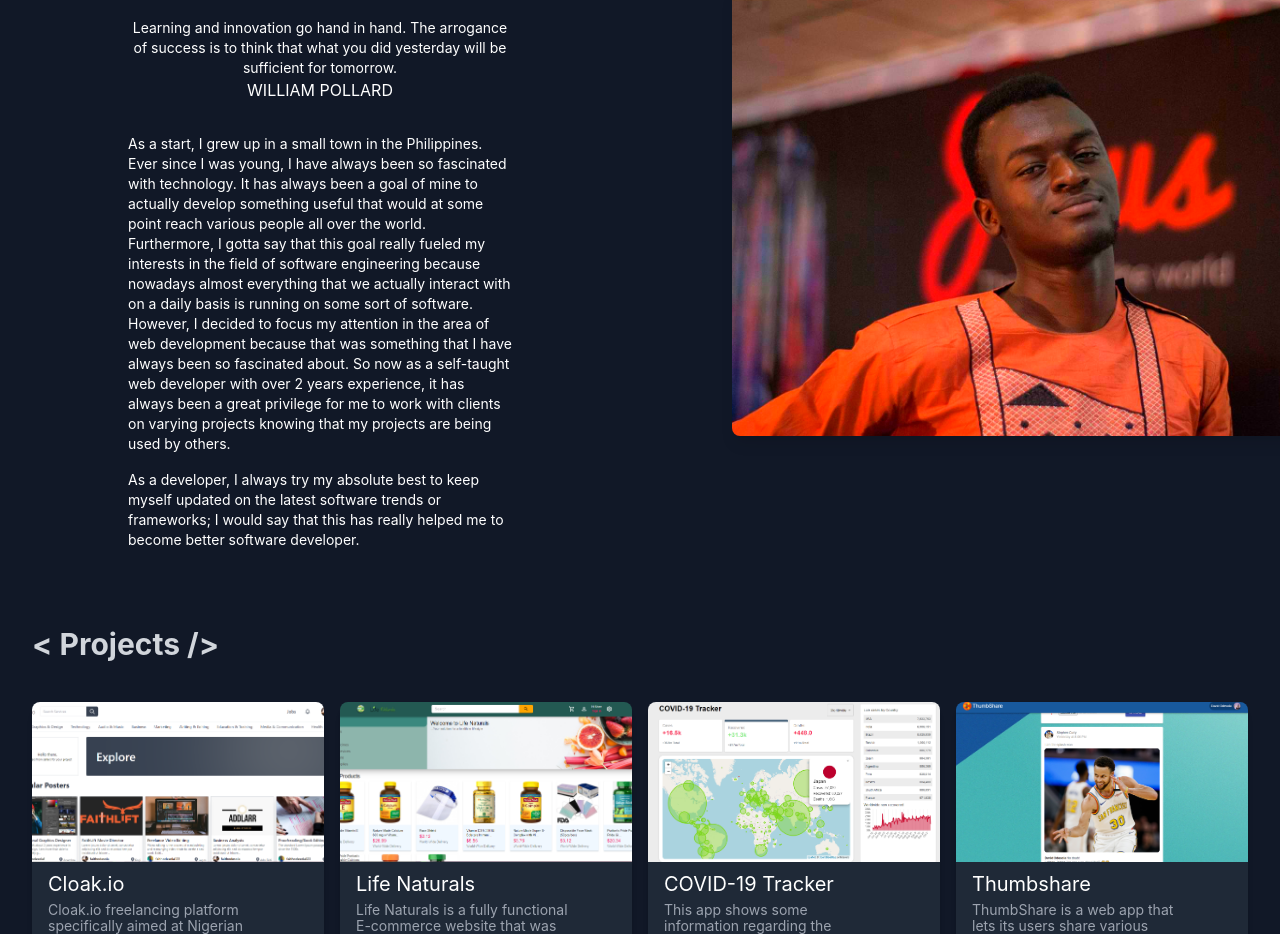
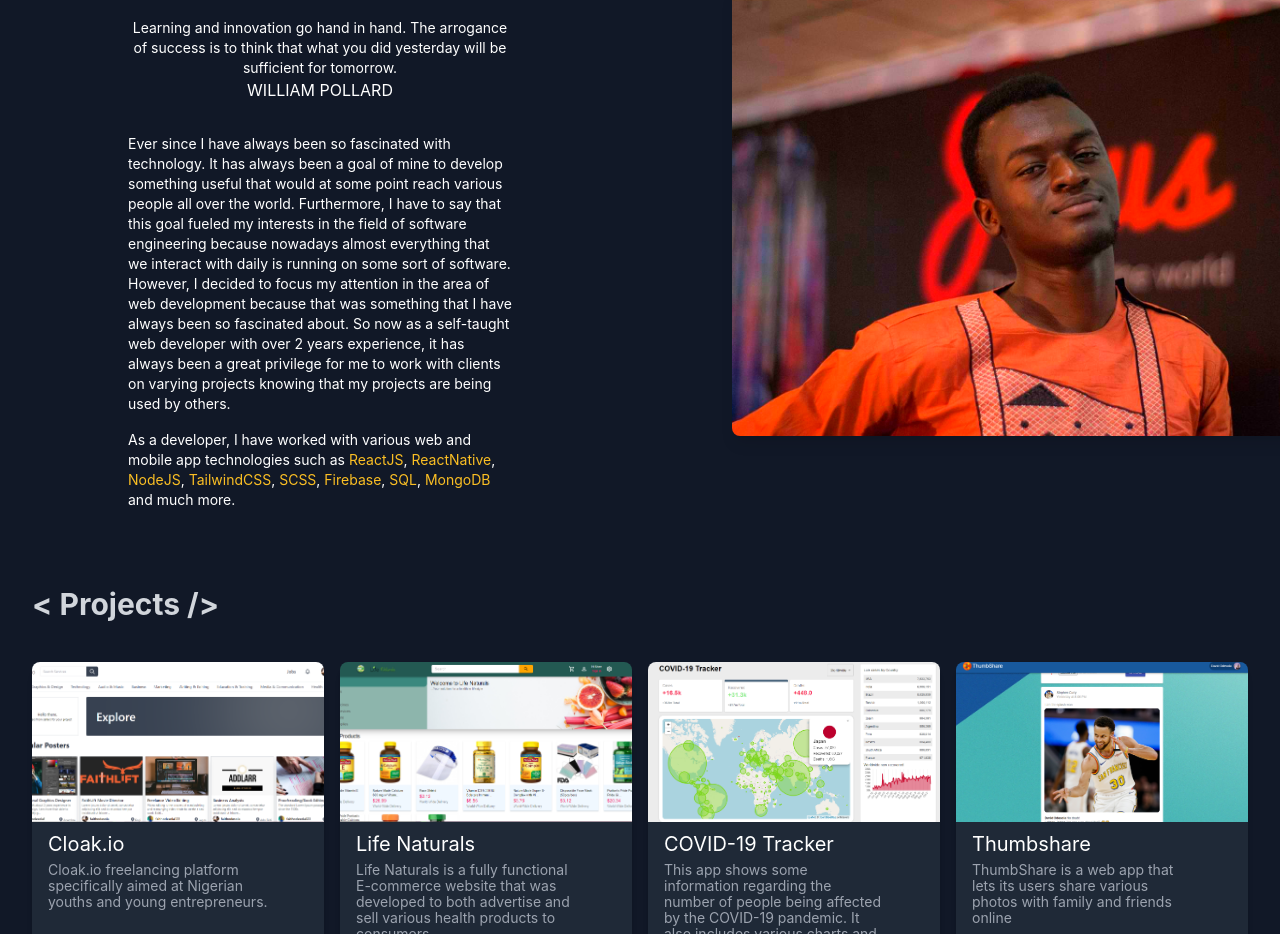
Before and after one commit to Olatokumbo/DFO-Portfolio, a Next.js app: page / in a window 1280 px wide. Shown: the part 958-1892 px from the top of the page. Built offline with nearby package versions, Linux system fonts and the light colour scheme.

Commit message:
Modifying tailwindcss configuration and About me

```diff
--- a/sections/About.js
+++ b/sections/About.js
@@ -19,26 +19,30 @@ const About = () => {
               <h1 className="text-center">WILLIAM POLLARD</h1>
             </div>
             <h1 className="text-xs md:text-sm leading-5 mx-auto w-auto md:w-96">
-              As a start, I grew up in a small town in the Philippines. Ever
-              since I was young, I have always been so fascinated with
-              technology. It has always been a goal of mine to actually develop
-              something useful that would at some point reach various people all
-              over the world. Furthermore, I gotta say that this goal really
-              fueled my interests in the field of software engineering because
-              nowadays almost everything that we actually interact with on a
-              daily basis is running on some sort of software. However, I
-              decided to focus my attention in the area of web development
-              because that was something that I have always been so fascinated
-              about. So now as a self-taught web developer with over 2 years
-              experience, it has always been a great privilege for me to work
-              with clients on varying projects knowing that my projects are
+              Ever since I have always been so fascinated with technology. It
+              has always been a goal of mine to develop something useful that
+              would at some point reach various people all over the world.
+              Furthermore, I have to say that this goal fueled my interests in the
+              field of software engineering because nowadays almost everything
+              that we interact with daily is running on some sort of software.
+              However, I decided to focus my attention in the area of web
+              development because that was something that I have always been so
+              fascinated about. So now as a self-taught web developer with over
+              2 years experience, it has always been a great privilege for me to
+              work with clients on varying projects knowing that my projects are
               being used by others.
             </h1>
             <h1 className="mt-4 text-xs md:text-sm leading-5 mx-auto w-auto md:w-96">
-              As a developer, I always try my absolute best to keep myself
-              updated on the latest software trends or frameworks; I would say
-              that this has really helped me to become better software
-              developer.
+              As a developer, I have worked with various web and mobile app
+              technologies such as{" "}
+              <span className="text-yellow-400">ReactJS</span>,{" "}
+              <span className="text-yellow-400">ReactNative</span>,{" "}
+              <span className="text-yellow-400">NodeJS</span>,{" "}
+              <span className="text-yellow-400">TailwindCSS</span>,{" "}
+              <span className="text-yellow-400">SCSS</span>,{" "}
+              <span className="text-yellow-400">Firebase</span>,{" "}
+              <span className="text-yellow-400">SQL</span>,{" "}
+              <span className="text-yellow-400">MongoDB</span> and much more.
             </h1>
           </div>
         </Fade>
--- a/tailwind.config.js
+++ b/tailwind.config.js
@@ -1,6 +1,6 @@
 const defaultTheme = require("tailwindcss/defaultTheme");
 module.exports = {
-  purge: ["./pages/**/*.{js,ts,jsx,tsx}", "./components/**/*.{js,ts,jsx,tsx}"],
+  purge: ["./pages/**/*.{js,ts,jsx,tsx}", "./Components/**/*.{js,ts,jsx,tsx}", "./sections/**/*.{js,ts,jsx,tsx}"],
   darkMode: false, // or 'media' or 'class'
   theme: {
     extend: {
```
